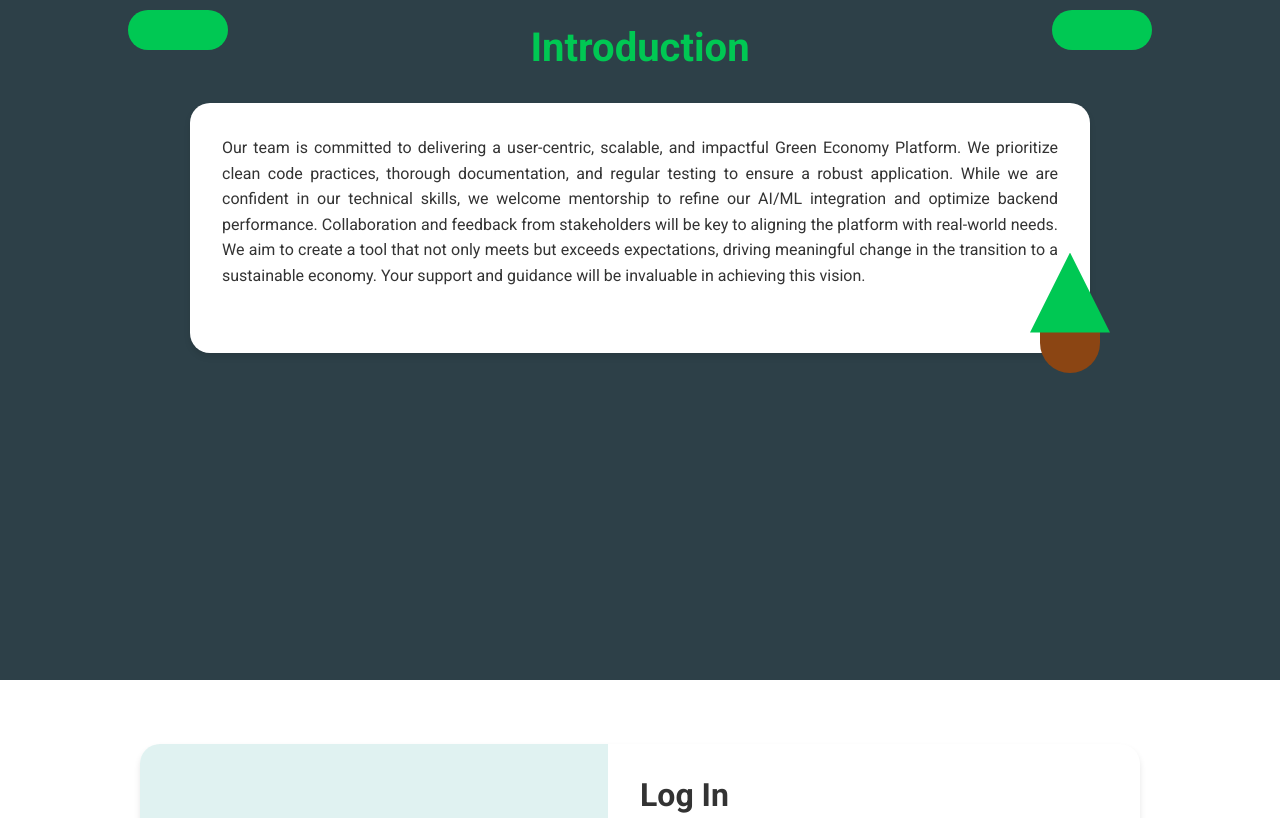
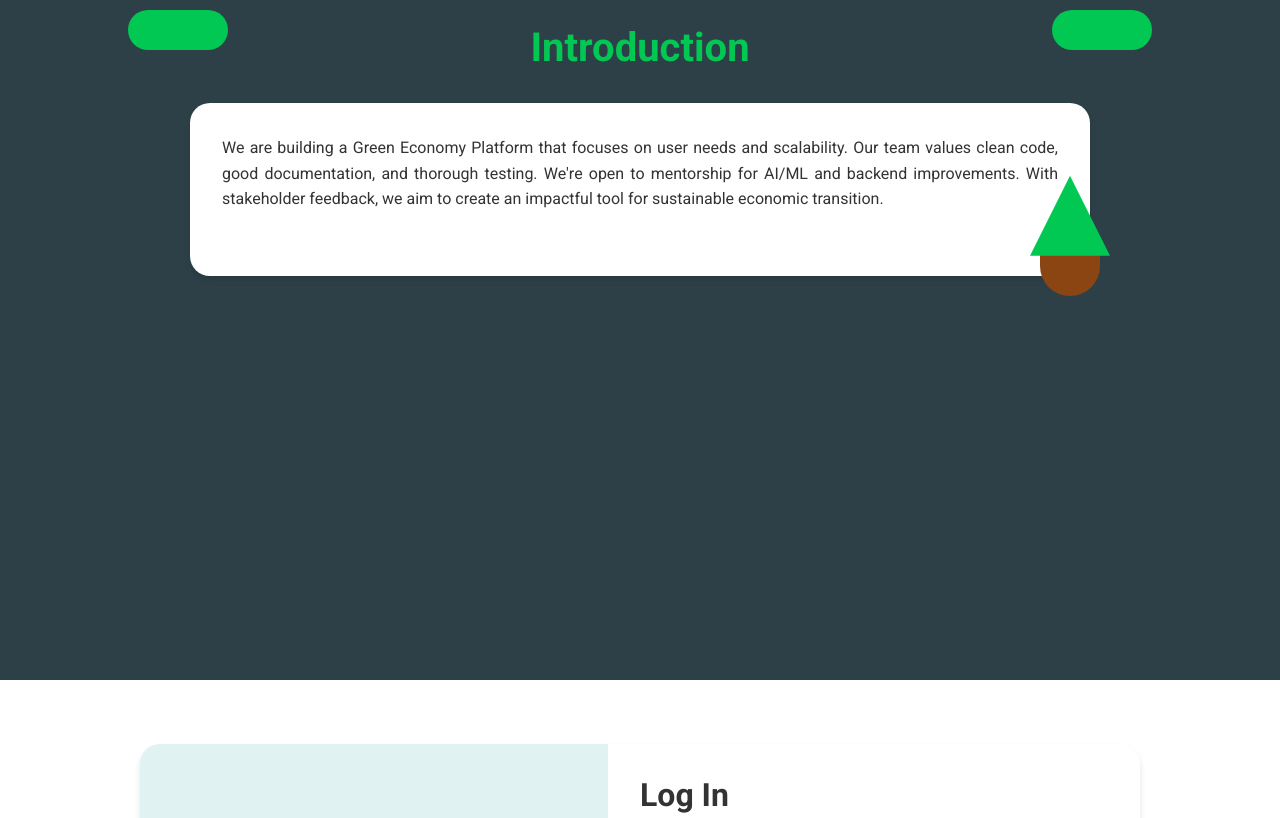
Before and after one commit to its-yan/Capstone-project-CC25-SR098, a plain HTML site: page index.html in a window 1280 px wide. Shown: the part 840-1658 px from the top of the page. Drawn offline with Linux system fonts and the light colour scheme.

Commit message:
Simplyfied

```diff
--- a/index.html
+++ b/index.html
@@ -35,7 +35,7 @@
             <div class="cloud-right"></div>
 
             <div class="intro-card">
-                <p>Our team is committed to delivering a user-centric, scalable, and impactful Green Economy Platform. We prioritize clean code practices, thorough documentation, and regular testing to ensure a robust application. While we are confident in our technical skills, we welcome mentorship to refine our AI/ML integration and optimize backend performance. Collaboration and feedback from stakeholders will be key to aligning the platform with real-world needs. We aim to create a tool that not only meets but exceeds expectations, driving meaningful change in the transition to a sustainable economy. Your support and guidance will be invaluable in achieving this vision.</p>
+                <p>We are building a Green Economy Platform that focuses on user needs and scalability. Our team values clean code, good documentation, and thorough testing. We're open to mentorship for AI/ML and backend improvements. With stakeholder feedback, we aim to create an impactful tool for sustainable economic transition.</p>
                 <div class="plant-decoration">
                     <div class="pot"></div>
                     <div class="plant"></div>
```
